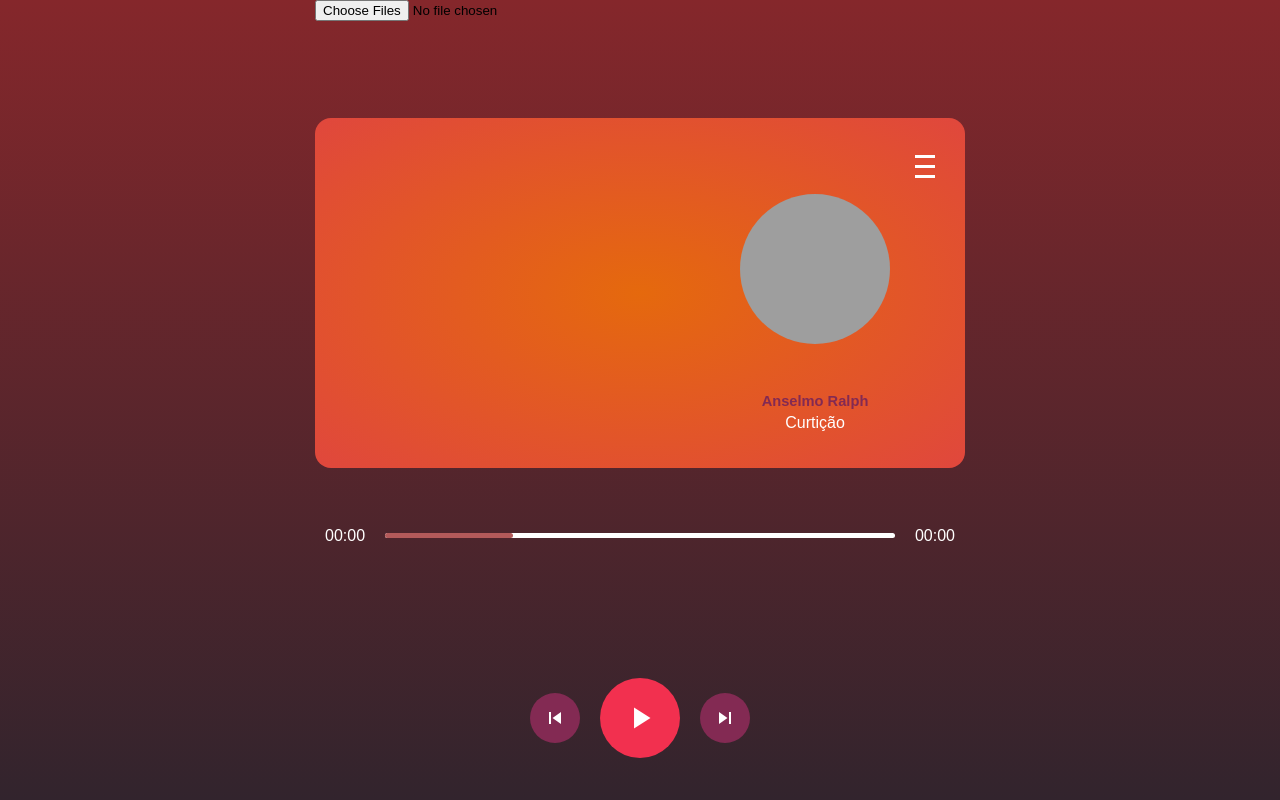
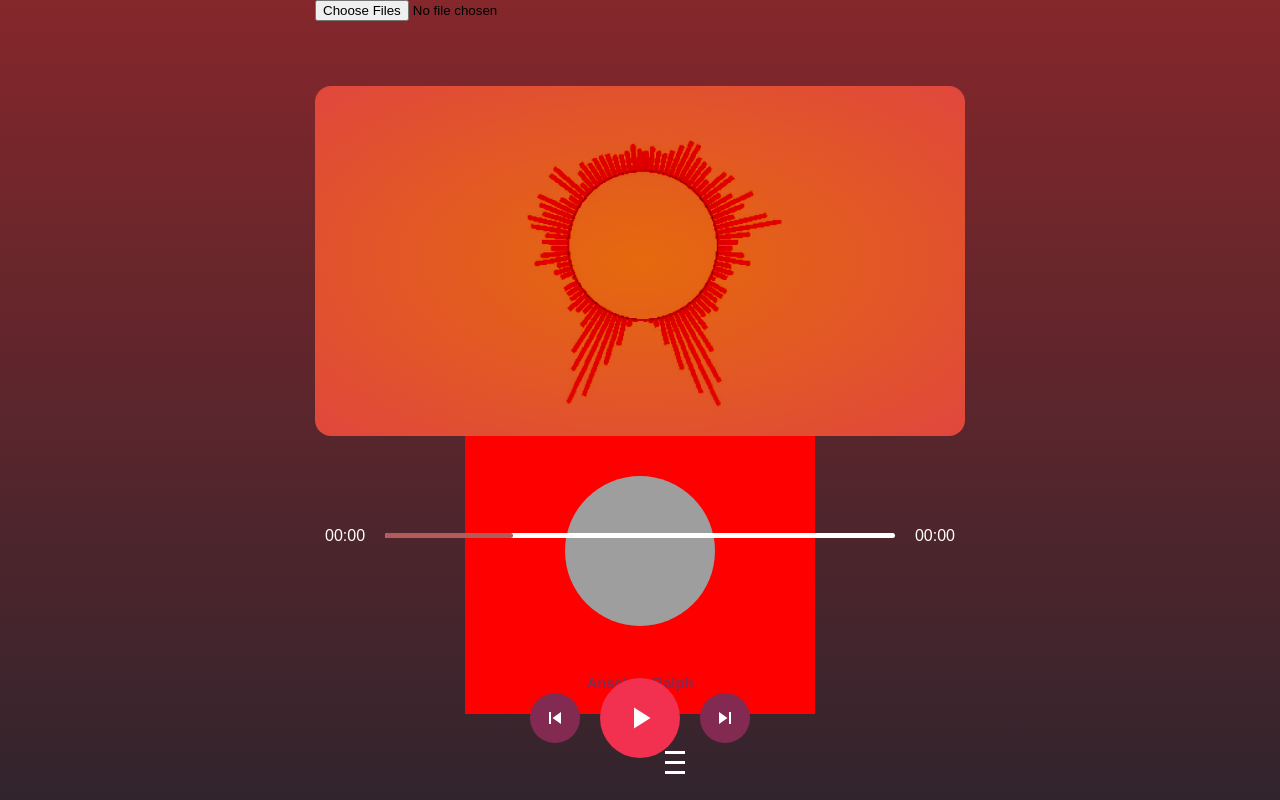
Before and after one commit to Kevin9227/Repo_lesson, a PHP site: page /PlaySound/index.html in a window 1280 px wide. Run offline with PHP 8.4, Linux system fonts and the light colour scheme; grey boxes are pictures that could not be loaded.

Commit message:
Alterações

```diff
--- a/PlaySound/css/master.css
+++ b/PlaySound/css/master.css
@@ -16,33 +16,28 @@
 }
 
 .reprodutor {
-    display: grid;
+    display: flex;
     -webkit-box-pack: center;
     -ms-flex-pack: center;
     justify-content: center;
     -ms-flex-line-pack: center;
     align-content: center;
+      width: 650px;
+    height: 350px;
+
 }
 
 .media {
     background-color: rgb(227, 95, 28);
     background-image: radial-gradient(rgb(229, 105, 13), rgb(224, 71, 61));
-    width: 650px;
-    height: 350px;
+    width: 100%;
+    height: 100%;
     border-radius: 16px;
-    display: -webkit-box;
-    display: -ms-flexbox;
-    display: flex;
-    -webkit-box-pack: end;
-    -ms-flex-pack: end;
-    justify-content: flex-end;
-    -webkit-box-align: center;
-    -ms-flex-align: center;
-    align-items: center;
-    -webkit-box-orient: horizontal;
-    -webkit-box-direction: normal;
-    -ms-flex-direction: row;
+    display: grid;
+    justify-content: center;
+    align-items: flex-start;
     flex-direction: row;
+
 }
 
 .detalhes {
@@ -51,6 +46,7 @@
     -webkit-box-pack: center;
     -ms-flex-pack: center;
     justify-content: center;
+    background: red
 }
 
 .detalhes h3 {
@@ -62,9 +58,9 @@
 
 .media > img {
     position: relative;
-    width: 350px;
+    width: 100%;
     height: 350px;
-    opacity: 0;
+    opacity: 100%;
     mix-blend-mode: color-burn;
     -webkit-transition: 0.5s;
     transition: 0.5s;
--- a/PlaySound/index.html
+++ b/PlaySound/index.html
@@ -10,13 +10,13 @@
 </head>
 
 <body>
-    <header></header>
+    <header>
+    </header>
     <div class="grelha">
         <input type="file" id="myFile" multiple accept=".mp3">
         <div class="reprodutor">
             <div class="somgif"></div>
             <div class="media">
-
                 <img src="rodagrif.gif" alt="" width="">
 
                 <div class="playlist">
```
